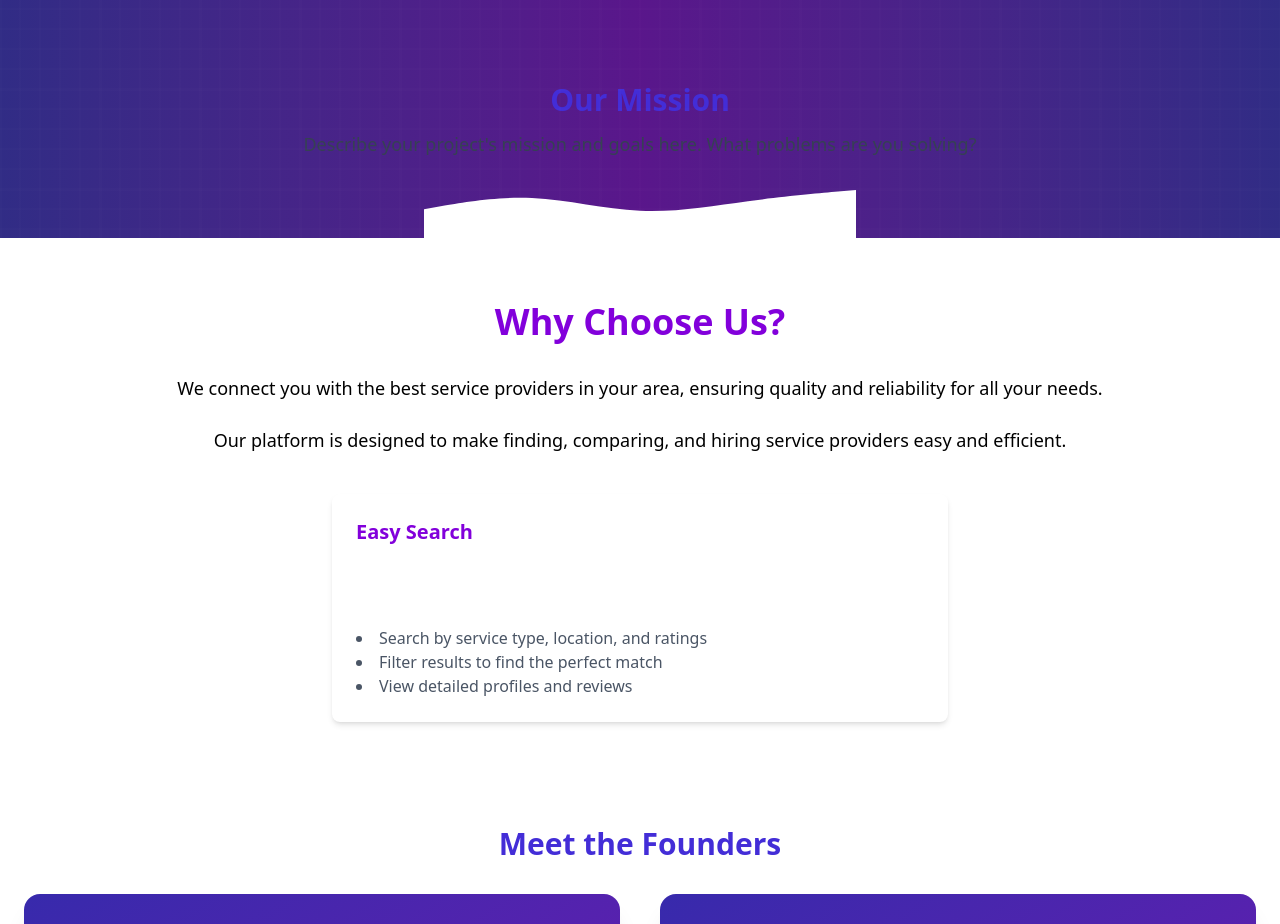
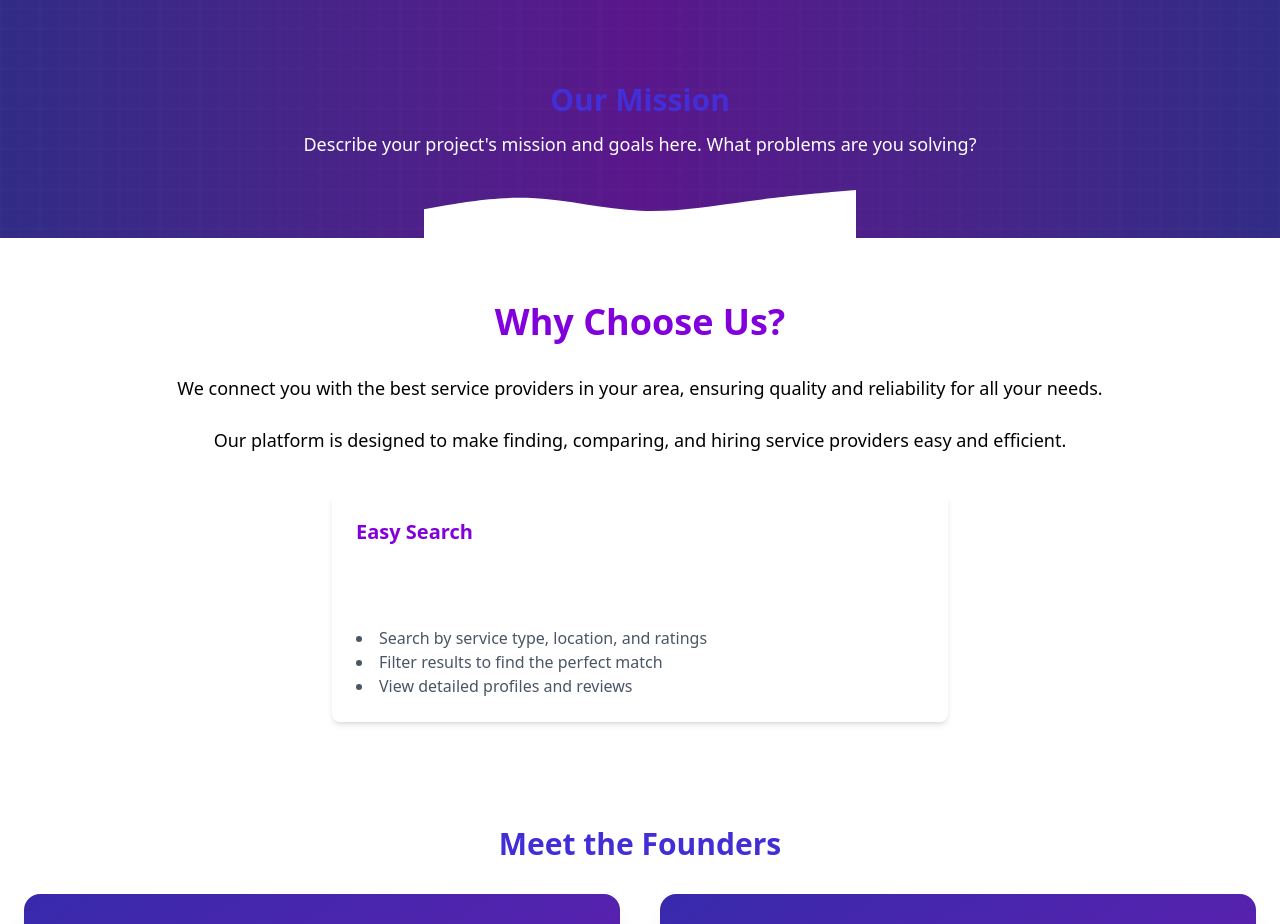
Before and after one commit to Priyansh-Kaklotar/helpme, a Next.js app: page /about in a window 1280 px wide. Shown: the part 880-1804 px from the top of the page. Built offline with nearby package versions, Linux system fonts and the light colour scheme; grey boxes are pictures that could not be loaded.

Commit message:
this is just one chage

```diff
--- a/src/app/(routes)/about/page.js
+++ b/src/app/(routes)/about/page.js
@@ -114,7 +114,7 @@
         <section className="container mx-auto px-6 mb-12">
         <div className="rounded-xl  p-8 text-center">
           <h2 className="text-3xl font-bold mb-3 text-indigo-700 dark:text-indigo-300">Our Mission</h2>
-          <p className="text-lg text-gray-700 dark:text-gray-200">
+          <p className="text-lg text-white dark:text-gray-200">
             Describe your project's mission and goals here. What problems are you solving?
           </p>
         </div>
```
